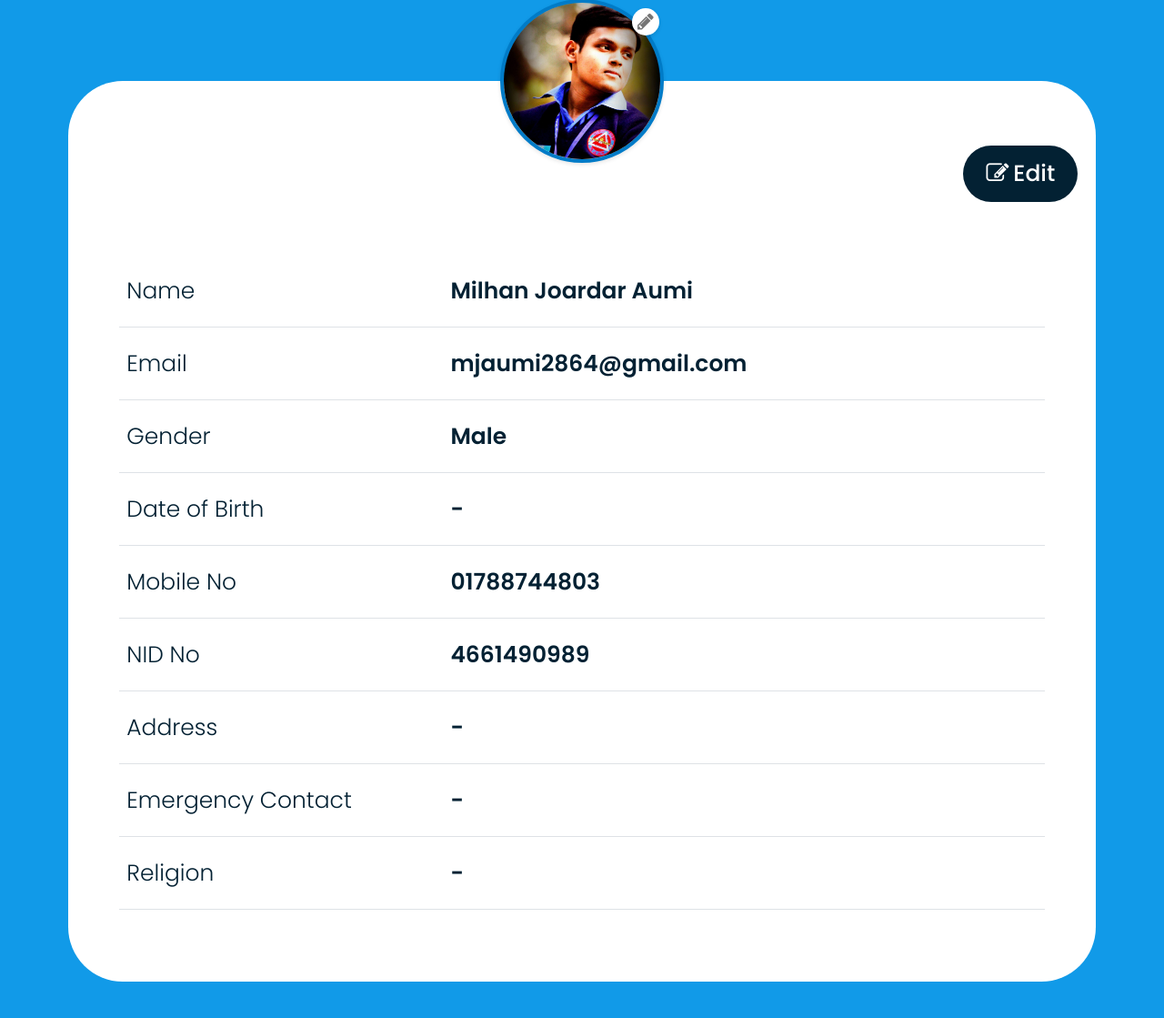
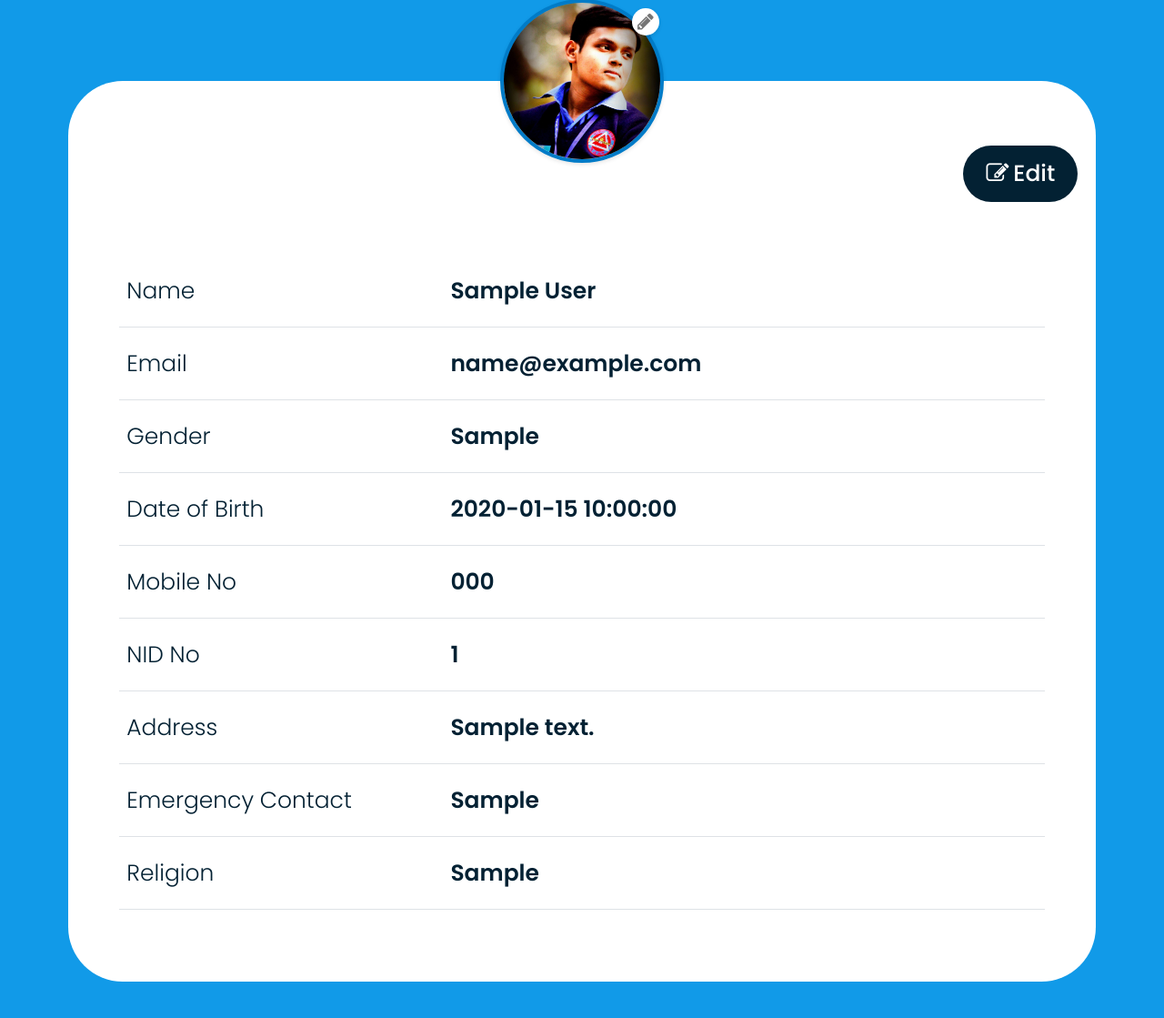
Before and after one commit to mjaumi/SUPLUX-WEB-SITE, a PHP site: page /profile.php in a window 1280 px wide. Shown: the part 229-1348 px from the top of the page at 91% size. Run offline with PHP 8.4, Linux system fonts and the light colour scheme; the visitor is signed in with stand-in values (Sample User, id 1); tables that the repository leaves empty or names only in its code hold one stand-in row (values such as "Sample post"); some libraries are stand-ins or nearby versions.

Commit message:
image chara done

```diff
--- a/log-in-or-sign-up.php
+++ b/log-in-or-sign-up.php
@@ -64,11 +64,10 @@ if(isset($_POST['login'])){
   $user_password = mysqli_real_escape_string($conn, md5($_POST['login_user_password']));
 
   $check_email = mysqli_query($conn, "SELECT * FROM user_table WHERE user_email = '$user_email' AND user_password = '$user_password' ");
-
-  //$check_user_name = mysqli_query($conn, "SELECT * FROM user_table WHERE user_email = '$user_email' AND user_password = '$user_password' ");
   if(mysqli_num_rows($check_email) > 0 ){
     $row = mysqli_fetch_assoc($check_email);
     $_SESSION['user_name'] = $row['user_name'];
+    $_SESSION['email'] = $user_email;
 
     header("Location: welcome.php");
 
--- a/profile.php
+++ b/profile.php
@@ -1,14 +1,44 @@
 <?php
 
+include 'config.php';
+
+session_start();
+error_reporting(0);
 
 
+if (!isset($_SESSION['user_name'])) {
+    header("Location: log-in-or-sign-up.php");
+}
+
+$user_email = $_SESSION['email'];
+
+$sql_query = "SELECT * FROM user_table WHERE user_email = '$user_email' ";
+
+$result = mysqli_query($conn, $sql_query);
+$row = mysqli_fetch_assoc($result);
+
+$user_name = $row['user_first_name']." ".$row['user_last_name'];
+$user_email = $row['user_email'];
+$user_gender = $row['user_gender'];
+$user_mobile_number = $row['user_phone'];
+$user_nid = $row['user_nid'];
+$user_date_of_birth = $row['date_of_birth'];
+$user_address = $row['address'];
+$user_emergency_contact = $row['emergency_contact'];
+$user_religion = $row['religion'];
+
+if ($user_date_of_birth === null) {
+    # code...
+    $user_date_of_birth = "-";
+    $user_address = "-";
+    $user_emergency_contact = "-";
+    $user_religion = "-";
+    $user_image = "";
+}
+$user_image = "";
 
 
 ?>
-
-
-
-
 <!DOCTYPE html>
 <html lang="en">
 <head>
@@ -154,39 +184,39 @@
                                     <tbody>
                                         <tr>
                                             <td class="field_name">Name</td>
-                                            <td class="user_data">Milhan Joardar Aumi</td>
+                                            <td class="user_data"><?php echo $user_name?></td>
                                         </tr>
                                         <tr>
                                             <td class="field_name">Email</td>
-                                            <td class="user_data">mjaumi2864@gmail.com</td>
+                                            <td class="user_data"><?php echo $user_email?></td>
                                         </tr>
                                         <tr>
                                             <td class="field_name">Gender</td>
-                                            <td class="user_data">Male</td>
+                                            <td class="user_data"><?php echo $user_gender?></td>
                                         </tr>
                                         <tr>
                                             <td class="field_name">Date of Birth</td>
-                                            <td class="user_data">-</td>
+                                            <td class="user_data"><?php echo $user_date_of_birth?></td>
                                         </tr>
                                         <tr>
                                             <td class="field_name">Mobile No</td>
-                                            <td class="user_data">01788744803</td>
+                                            <td class="user_data"><?php echo $user_mobile_number?></td>
                                         </tr>
                                         <tr>
                                             <td class="field_name">NID No</td>
-                                            <td class="user_data">4661490989</td>
+                                            <td class="user_data"><?php echo $user_nid?></td>
                                         </tr>
                                         <tr>
                                             <td class="field_name">Address</td>
-                                            <td class="user_data">-</td>
+                                            <td class="user_data"><?php echo $user_address?></td>
                                         </tr>
                                         <tr>
                                             <td class="field_name">Emergency Contact</td>
-                                            <td class="user_data">-</td>
+                                            <td class="user_data"><?php echo $user_emergency_contact?></td>
                                         </tr>
                                         <tr>
                                             <td class="field_name">Religion</td>
-                                            <td class="user_data">-</td>
+                                            <td class="user_data"><?php echo $user_religion?></td>
                                         </tr>
                                     </tbody>
                                 </table>
--- a/sign-up-form.php
+++ b/sign-up-form.php
@@ -20,6 +20,7 @@ if (isset($_POST['sign_up_form'])) {
     $user_mobile_number = $_POST['user_mobile_number'];
     $user_nid_number = $_POST['user_nid_number'];
     $user_gender = $_POST['gender'];
+
     // $user_image = $_FILES['image'];
 
     // $img_name = $_FILES['image']['name'];
@@ -34,7 +35,7 @@ if (isset($_POST['sign_up_form'])) {
     $result = mysqli_query($conn, $sql);
     if($result){
         echo "<script>alert('User Registration Successful.')</script>";
-        unset($_POST);
+        $_SESSION['email'] = $user_email;
         header("Location: welcome.php");
 
     }else{
```
